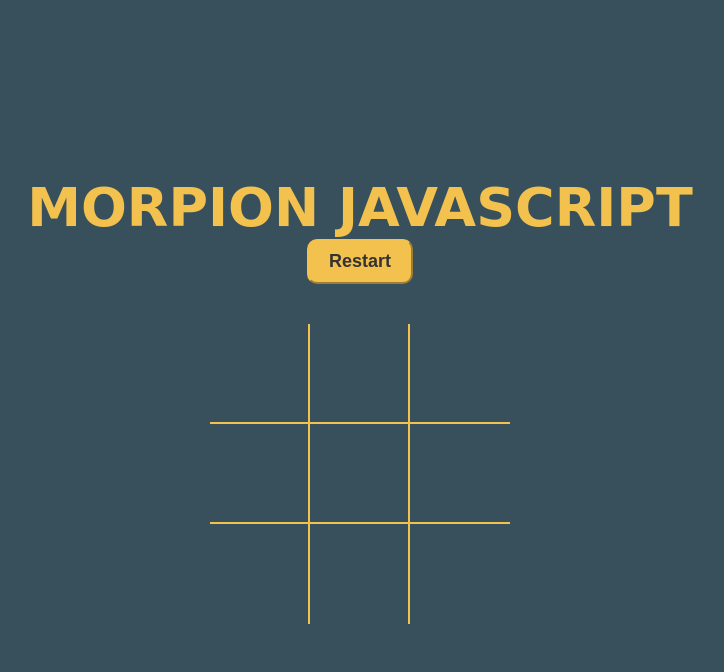
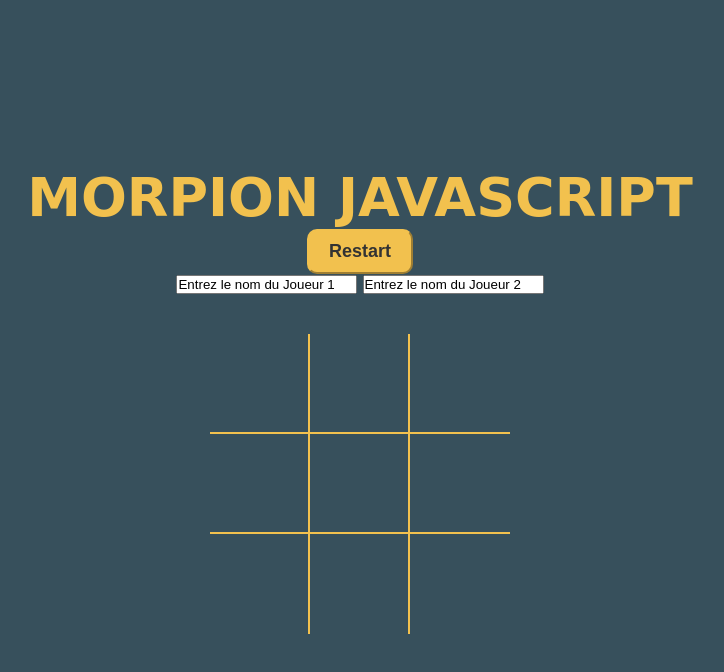
Before and after one commit to antoninpicard/Merry-Christmas, a plain HTML site: page Jour_1/index.html in a window 1280 px wide. Both pictures are taken after a click on the button "Restart". Shown: the whole page, without its empty margins (280-1004 px from the left). Drawn offline with Linux system fonts and the light colour scheme; a web font is replaced by a local one.

Commit message:
reset restart

```diff
--- a/Jour_1/index.html
+++ b/Jour_1/index.html
@@ -16,6 +16,11 @@
         <h1 id="playerText">Morpion Javascript</h1><!-- titre -->
         <button id="restartBtn">Restart</button><!-- bouton pour relancer le jeu -->
 
+        <div class="playerName">
+            <input id="player1"value="Entrez le nom du Joueur 1">
+            <input id="player2"value="Entrez le nom du Joueur 2">
+        </div>
+
         <div id="gameboard"> <!-- Jeu -->
             <div class="box" id="0"></div>
             <div class="box" id="1"></div>
--- a/Jour_1/morpion.js
+++ b/Jour_1/morpion.js
@@ -3,14 +3,19 @@ let restartBtn = document.getElementById('restartBtn')
 let boxes = Array.from(document.getElementsByClassName('box'))
 let winnerIndicator = getComputedStyle(document.body).getPropertyValue('--winning-blocks')
 
-const O_TEXT = "O"
-const X_TEXT = "X"
+var O_TEXT = "O"
+var X_TEXT = "X"
 let currentPlayer = X_TEXT
 let spaces = Array(9).fill(null)
 
 const startGame = () => {
     boxes.forEach(box => box.addEventListener('click', boxClicked));
 }
+
+
+player1 = document.getElementsByClassName('player1');
+player2 = document.getElementsByClassName('player2');
+
 
 function boxClicked(e){
     const id = e.target.id;
@@ -59,10 +64,11 @@ restartBtn.addEventListener('click', restart)
 
 function restart(){
     spaces.fill(null)
-
+    document.querySelector('h1').innerHTML = 'Morpion Javascript'
     boxes.forEach(box => {
         box.innerText = ''
         box.style.backgroundColor=''
+
     })
 
     currentPlayer = X_TEXT;
```
